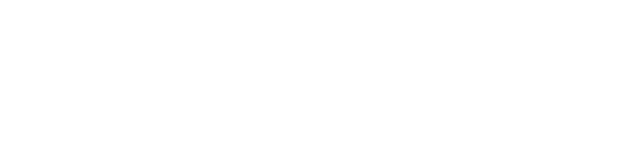
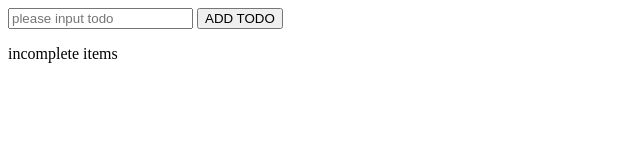
Before and after one commit to nakae-t/FE2024L2401_vue_Todo, a plain HTML site: page Todo/index.html in a window 1280 px wide. Shown: the whole page, without its empty margins (0-640 px from the left). Drawn offline with nearby package versions, Linux system fonts and the light colour scheme.

Commit message:
incomplete

```diff
--- a/Todo/index.html
+++ b/Todo/index.html
@@ -9,15 +9,37 @@
     <div id="app">
       <article class="wrap">
         <!-- section要素追加 todo-form -->
-
+        <section class="todo-form">
           <!-- テキストボックスを追加 -->
-
+          <input type="text"
+          name="todo-text"
+          class="input-text"
+          placeholder="please input todo"
+          :value="text"
+          @input="inputText"
+          />
           <!-- ボタンを追加 -->
-
+          <button
+          class="add-button"
+          @click="addTodo"
+          >ADD TODO</button>
+        </section>
         <!-- section要素追加 list-area -->
-
-              <!-- todosをリストレンダリング -->
-
+        <section class="list-area">
+          <div class="area-incomplete">
+            <p class="todo-title">incomplete items</p>
+            <ul class="todo-area">
+            <!-- todosをリストレンダリング -->
+            <li
+            v-for="(item,i) in todos"
+            :key="i"
+            class="list"
+            >
+            <span class="list-label">{{item.text}}</span>
+            </li>
+            </ul>
+          </div>
+        </section>
       </article>
     </div>
     <script src="https://cdn.jsdelivr.net/npm/vue/dist/vue.js"></script>
--- a/Todo/script/script.js
+++ b/Todo/script/script.js
@@ -3,15 +3,30 @@ new Vue({
   data() {
     return {
       //データの準備
-
+      todos:[],
+      text:''
     };
   },
   methods: {
     //inputTextメソッドを追加
+    inputText(e){
+      this.text = e.target.value;
+    },
+    //addTodoメソッドを追加
+    addTodo(){
+      if(!this.text) return;
+      const text = this.text;
+      const id = Math.ceil(Math.random() * 1000);
+      const todo = {
+        id,text,isDone: false
+      };
+      this.todos.push(todo);
+      this.resetText();
 
-    //addTodoメソッドを追加
-
+    },
     //resetTextメソッドを追加
-
+    resetText(){
+      this.text = '';
+    }
   }
 });
```
